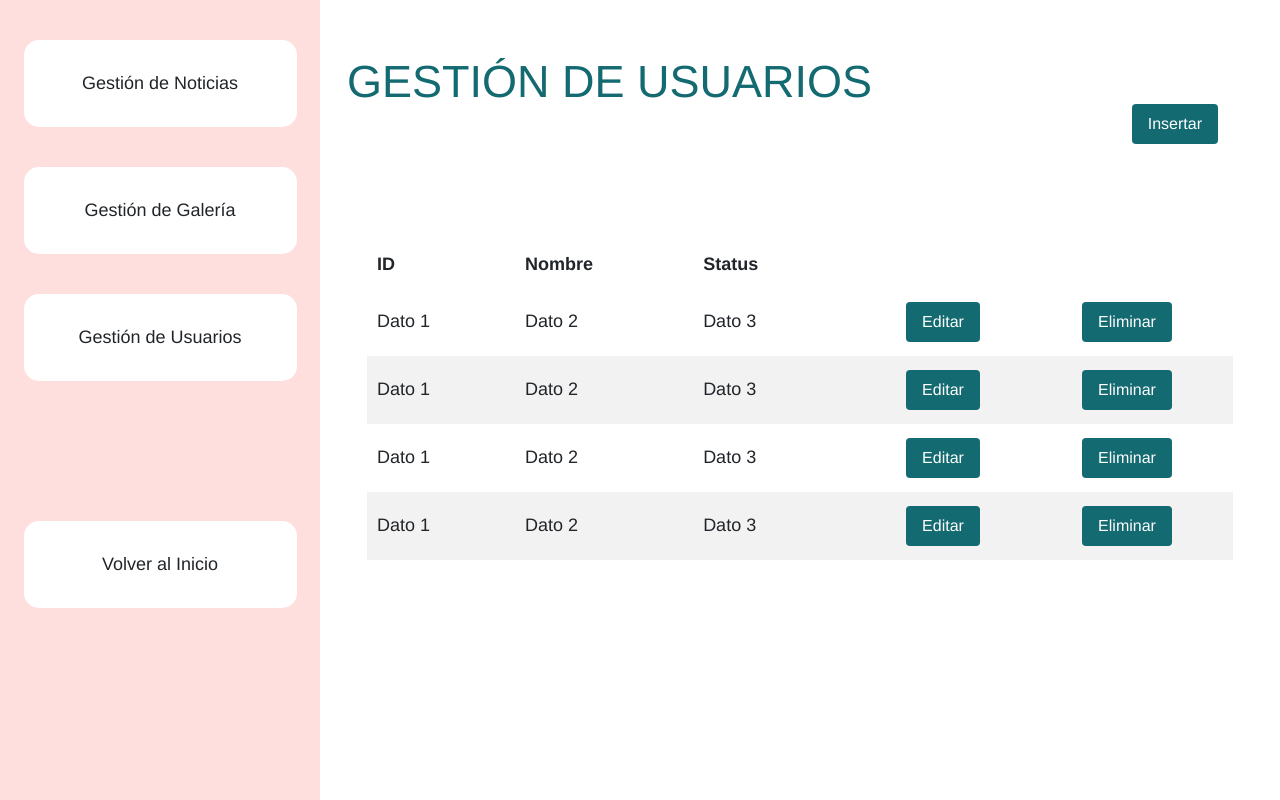
After one commit to nandopiles/Estimat, a PHP site: page /panelUsuario.html in a window 1280 px wide. The commit adds this page. Run offline with PHP 8.4, Linux system fonts and the light colour scheme.

Commit message:
Gestión de Usuarios

```diff
--- a/panel.css
+++ b/panel.css
@@ -55,6 +55,31 @@ h1 {
     color: #136a71;
 }
 
+.usuarios {
+    position: fixed;
+    top: 55px; /* Colocar en la parte superior */
+}
+
+.btnInsertar {
+    position: absolute;
+    top: 100px;
+    right: 60px;
+    border-style: solid;
+    border-radius: 10px;
+    background-color: #136a71;
+    color: white;
+    border: none;
+    padding: 8px 16px;
+    text-align: center;
+    text-decoration: none;
+    display: inline-block;
+    font-size: 16px;
+    margin: 4px 2px;
+    cursor: pointer;
+    border-radius: 4px;
+
+}
+
 section {
     justify-content: center;
     display: flex;
@@ -64,3 +89,60 @@ img {
     max-height: 100px;
     max-width: auto;
 }
+
+table {
+    width: 100%;
+    border-collapse: collapse;
+    width: calc(100% - 40px);
+    margin: 0 auto;
+}
+
+th, td {
+    padding: 10px;
+    text-align: left;
+}
+
+tr:nth-child(2n) {
+    background-color: #f2f2f2; /* Filas pares */
+}
+
+.button-container {
+    display: flex;
+    justify-content: space-around;
+}
+.btnEditar {
+    background-color: #136a71;
+    color: white;
+    border: none;
+    padding: 8px 16px;
+    text-align: center;
+    text-decoration: none;
+    display: inline-block;
+    font-size: 16px;
+    margin: 4px 2px;
+    cursor: pointer;
+    border-radius: 4px;
+}
+
+.btnEditar:hover {
+    background-color: #1a959e; /* Color de fondo cuando el mouse está encima */
+}
+
+/* Estilos para el botón Eliminar */
+.btnEliminar {
+    background-color: #136a71;
+    color: white;
+    border: none;
+    padding: 8px 16px;
+    text-align: center;
+    text-decoration: none;
+    display: inline-block;
+    font-size: 16px;
+    margin: 4px 2px;
+    cursor: pointer;
+    border-radius: 4px;
+}
+
+.btnEliminar:hover {
+    background-color: #1a959e; /* Color de fondo cuando el mouse está encima */
+}
--- a/panel.html
+++ b/panel.html
@@ -36,7 +36,7 @@
                 >
               </button>
               <button>
-                <a href="#" class="list-group-item list-group-item-action"
+                <a href="panelUsuario.html" class="list-group-item list-group-item-action"
                   >Gestión de Usuarios</a
                 >
               </button>
--- /dev/null
+++ b/panelUsuario.html
@@ -0,0 +1,105 @@
+<!DOCTYPE html>
+<html lang="en">
+  <head>
+    <title>Panel Administrativo</title>
+    <!-- Required meta tags -->
+    <meta charset="utf-8" />
+    <meta
+      name="viewport"
+      content="width=device-width, initial-scale=1, shrink-to-fit=no"
+    />
+
+    <!-- Bootstrap CSS v5.3.2 -->
+    <link
+      href="https://cdn.jsdelivr.net/npm/bootstrap@5.3.2/dist/css/bootstrap.min.css"
+      rel="stylesheet"
+      integrity="sha384-T3c6CoIi6uLrA9TneNEoa7RxnatzjcDSCmG1MXxSR1GAsXEV/Dwwykc2MPK8M2HN"
+      crossorigin="anonymous"
+    />
+    <link rel="stylesheet" href="panel.css" />
+  </head>
+
+  <body>
+    <div class="container-fluid">
+      <header class="row">
+        <nav class="col-md-3 d-md-block sidebar">
+          <div class="position-sticky">
+            <div class="list-group list-group-flush">
+              <button>
+                <a href="#" class="list-group-item list-group-item-action"
+                  >Gestión de Noticias</a
+                >
+              </button>
+              <button>
+                <a href="#" class="list-group-item list-group-item-action"
+                  >Gestión de Galería</a
+                >
+              </button>
+              <button>
+                <a href="panelUsuario.html" class="list-group-item list-group-item-action"
+                  >Gestión de Usuarios</a
+                >
+              </button>
+              <button id="lastButton">
+                <a href="#" class="list-group-item list-group-item-action"
+                  >Volver al Inicio</a
+                >
+              </button>
+            </div>
+          </div>
+        </nav>
+        <main class="col-md-9 ms-sm-auto col-lg-9 px-md-4 align-self-center">
+          <h1 class="usuarios"> GESTIÓN DE USUARIOS</h1>
+          <button class="btnInsertar">Insertar</button>
+          <table>
+            <thead>
+                <tr>
+                    <th>ID</th>
+                    <th>Nombre</th>
+                    <th>Status</th>
+                </tr>
+            </thead>
+            <tbody>
+                <tr>
+                    <td>Dato 1</td>
+                    <td>Dato 2</td>
+                    <td>Dato 3</td>
+                    <td class="button-container">
+                      <button class="btnEditar">Editar</button>
+                      <button class="btnEliminar">Eliminar</button>
+                    </td>
+                </tr>
+                <tr>
+                    <td>Dato 1</td>
+                    <td>Dato 2</td>
+                    <td>Dato 3</td>
+                    <td class="button-container">
+                      <button class="btnEditar">Editar</button>
+                      <button class="btnEliminar">Eliminar</button>
+                    </td>
+                </tr>
+                <tr>
+                    <td>Dato 1</td>
+                    <td>Dato 2</td>
+                    <td>Dato 3</td>
+                    <td class="button-container">
+                      <button class="btnEditar">Editar</button>
+                      <button class="btnEliminar">Eliminar</button>
+                    </td>
+                </tr>
+                <tr>
+                    <td>Dato 1</td>
+                    <td>Dato 2</td>
+                    <td>Dato 3</td>
+                    <td class="button-container">
+                      <button class="btnEditar">Editar</button>
+                      <button class="btnEliminar">Eliminar</button>
+                    </td>
+                </tr>
+            </tbody>
+        </table>
+        </main>
+      </header>
+    </div>
+  </body>
+</html>
```
